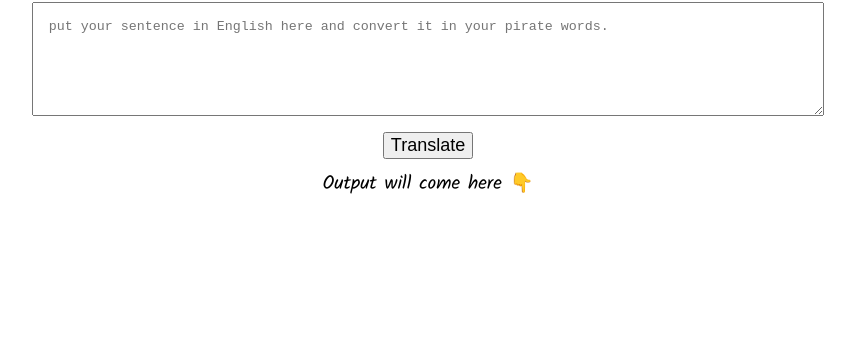
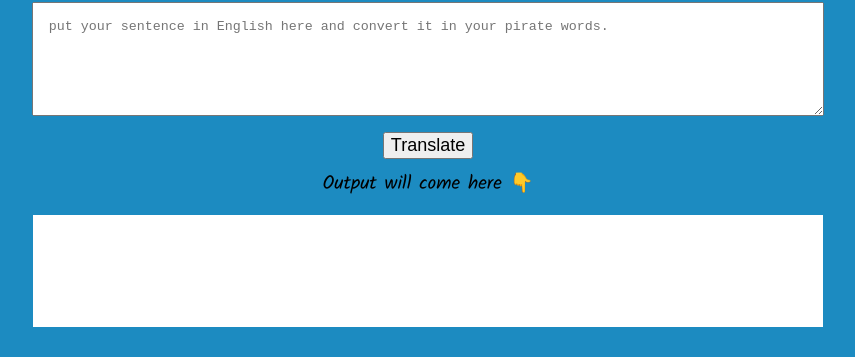
Before and after one commit to mayankgoel871/ahoy-pirate, a plain HTML site: page index.html in a window 1280 px wide. Shown: the part 117-474 px from the top of the page, without its empty margins (212-1067 px from the left). Drawn offline with Linux system fonts and the light colour scheme.

Commit message:
update styles.css

```diff
--- a/style.css
+++ b/style.css
@@ -1,7 +1,7 @@
 @import url('https://fonts.googleapis.com/css2?family=Kalam:wght@300;400&display=swap');
 
 :root {
-    --primary-color: ##1c8bc1;
+    --primary-color: #1c8bc1;
 }
 
 body {
```
